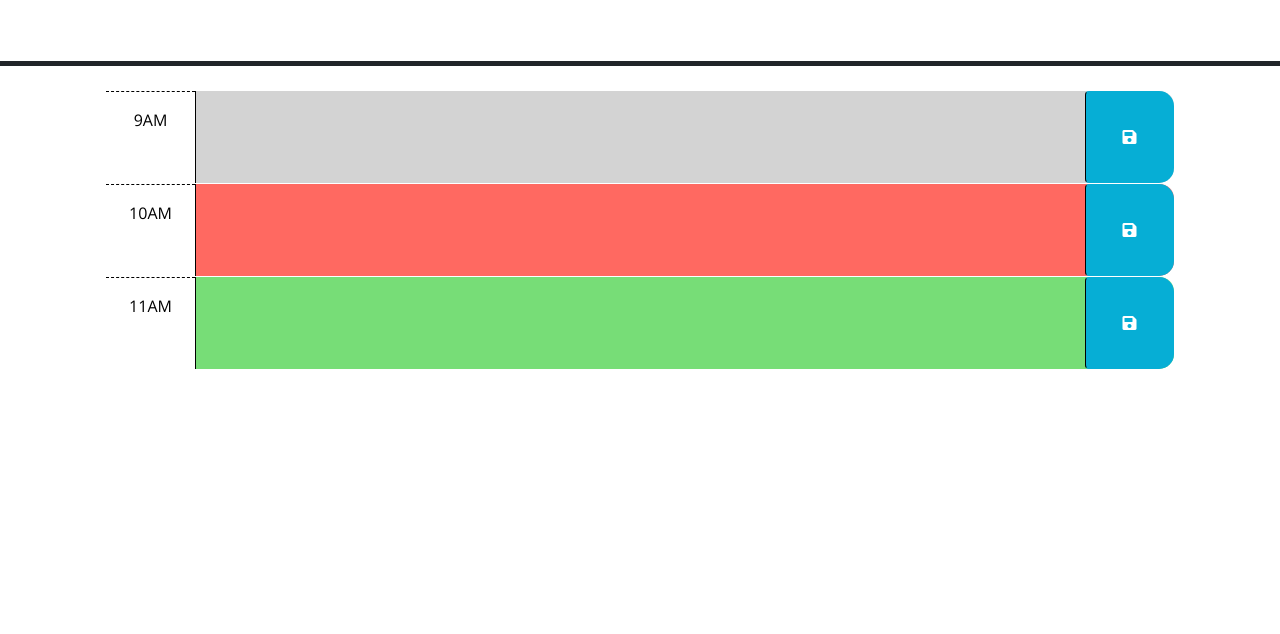
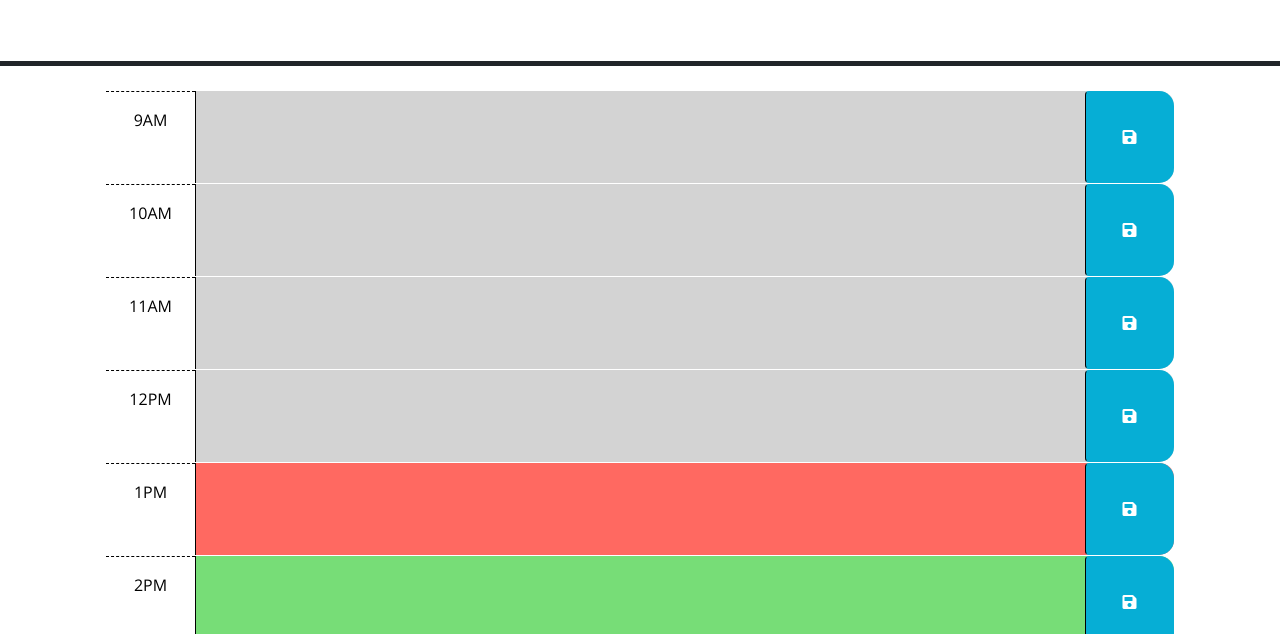
Before and after one commit to smokerdog57/daycalendar, a plain HTML site: page index.html in a window 1280 px wide. Shown: the part 166-800 px from the top of the page. Drawn offline with nearby package versions, Linux system fonts and the light colour scheme; files that its build step writes are made by us from their sources.

Commit message:
v 0.1 added calendar build and calendar colorcode functions

`````diff
--- a/Assets/js/script.js
+++ b/Assets/js/script.js
@@ -1,10 +1,70 @@
-````// Wrap all code that interacts with the DOM in a call to jQuery to ensure that
-// the code isn't run until the browser has finished rendering all the elements
-// in the html.
+// build a calendar using js, jquery, dayjs and bootstrap as appropriate
+
+// Global Variables
+var startHr = 9;   // set the starting hour for the calendar
+var dayHrs = 8;    // number of hours on calendar
+var clockHrArray = []; // declare the array to store the start hour through the last hour
+var i = 0; // initialize the index
+var currentHrInteger = parseInt(dayjs().format('H')); // get current time in format hAM
+var timeString;
+
+// ensure html is fully loaded before java script takes effect
 $(document).ready(function () {
-  console.log("DOM is ready!");
-  // build all rows of calendar from 9AM to 5PM and add class attributes
-  $(function () {
+  // Function to generate the calendar rows
+  function buildCalendarRow(hour) {
+    var row = $('<div>').attr('id', 'hour-' + hour).addClass('row time-block');
+    var timeColumn = $('<div>').addClass('col-2 col-md-1 hour text-center py-3').text(hour);
+    var descriptionColumn = $('<textarea>').addClass('col-8 col-md-10 description').attr('rows', '3');
+    var saveBtnColumn = $('<button>').addClass('btn saveBtn col-2 col-md-1').attr('aria-label', 'save');
+    var saveIcon = $('<i>').addClass('fas fa-save').attr('aria-hidden', 'true');
+
+    saveBtnColumn.append(saveIcon);
+    row.append(timeColumn, descriptionColumn, saveBtnColumn);
+    $('.container-lg.px-5').append(row);
+  }
+
+  // Build the calendar from 9AM to 5PM
+  for (var index = startHr; index <= startHr + dayHrs; index++) {
+    var clockHr = dayjs().hour(index); // clockHr = 9AM through 5 PM
+    var formattedHr = clockHr.format('hA'); // convert to 12-hour AM/PM format
+    clockHrArray.push(formattedHr); // add to the array
+    buildCalendarRow(formattedHr);
+  }
+
+   // convert timeString to 24 hour time integer
+  function convertTimeStringTo24Hr(timeString) {
+    var amPM = timeString.substr(-2);
+    var converted24HrTimeInteger = parseInt(timeString.replace(/^(\d+).*$/, "$1"));
+    if (amPM === "PM" && converted24HrTimeInteger != 12) {
+      converted24HrTimeInteger += 12; // convert to 24 hour
+    }
+    console.log(`the input time is ${timeString} AM/PM is ${amPM} output time is ${converted24HrTimeInteger}`);
+    return converted24HrTimeInteger;
+  }
+
+  // color code the calendar
+  $('.time-block').each(function () {
+    var convertedCalendarHr = convertTimeStringTo24Hr(clockHrArray[i]);
+    console.log(`index: is ${i} current hour: ${currentHrInteger} cal: ${convertedCalendarHr}`);
+    if (convertedCalendarHr < currentHrInteger) {
+      $(this).addClass('past');
+    } else if (convertedCalendarHr === currentHrInteger) {
+      $(this).addClass('present');
+    } else {
+      $(this).addClass('future');
+    }
+    i++;
+  });
+});
+
+
+
+
+
+
+
+
+   //$(function () {
     // TODO: Add a listener for click events on the save button. This code should
     // use the id in the containing time-block as a key to save the user input in
     // local storage. HINT: What does `this` reference in the click listener
@@ -23,5 +83,5 @@ $(document).ready(function () {
     // attribute of each time-block be used to do this?
     //
     // TODO: Add code to display the current date in the header of the page.
-  });
-});
+//   });
+// });
--- a/index.html
+++ b/index.html
@@ -18,7 +18,7 @@
       href="https://fonts.googleapis.com/css?family=Open+Sans&display=swap"
       rel="stylesheet"
     />
-    <link rel="stylesheet" href="style.css" />
+    <link rel="stylesheet" href="Assets/css/style.css" />
     <title>Work Day Scheduler</title>
   </head>
 
@@ -39,32 +39,6 @@
         code is implemented.
         -->
 
-      <!-- Example of a past time block. The "past" class adds a gray background color. -->
-      <div id="hour-9" class="row time-block past">
-        <div class="col-2 col-md-1 hour text-center py-3">9AM</div>
-        <textarea class="col-8 col-md-10 description" rows="3"> </textarea>
-        <button class="btn saveBtn col-2 col-md-1" aria-label="save">
-          <i class="fas fa-save" aria-hidden="true"></i>
-        </button>
-      </div>
-
-      <!-- Example of a a present time block. The "present" class adds a red background color. -->
-      <div id="hour-10" class="row time-block present">
-        <div class="col-2 col-md-1 hour text-center py-3">10AM</div>
-        <textarea class="col-8 col-md-10 description" rows="3"> </textarea>
-        <button class="btn saveBtn col-2 col-md-1" aria-label="save">
-          <i class="fas fa-save" aria-hidden="true"></i>
-        </button>
-      </div>
-
-      <!-- Example of a future time block. The "future" class adds a green background color. -->
-      <div id="hour-11" class="row time-block future">
-        <div class="col-2 col-md-1 hour text-center py-3">11AM</div>
-        <textarea class="col-8 col-md-10 description" rows="3"> </textarea>
-        <button class="btn saveBtn col-2 col-md-1" aria-label="save">
-          <i class="fas fa-save" aria-hidden="true"></i>
-        </button>
-      </div>
 
     <script src="https://code.jquery.com/jquery-3.4.1.min.js"></script>
     <script
@@ -73,6 +47,6 @@
       crossorigin="anonymous"
     ></script>
 
-    <script src="script.js"></script>
+    <script src="Assets/js/script.js"></script>
   </body>
 </html>
`````
